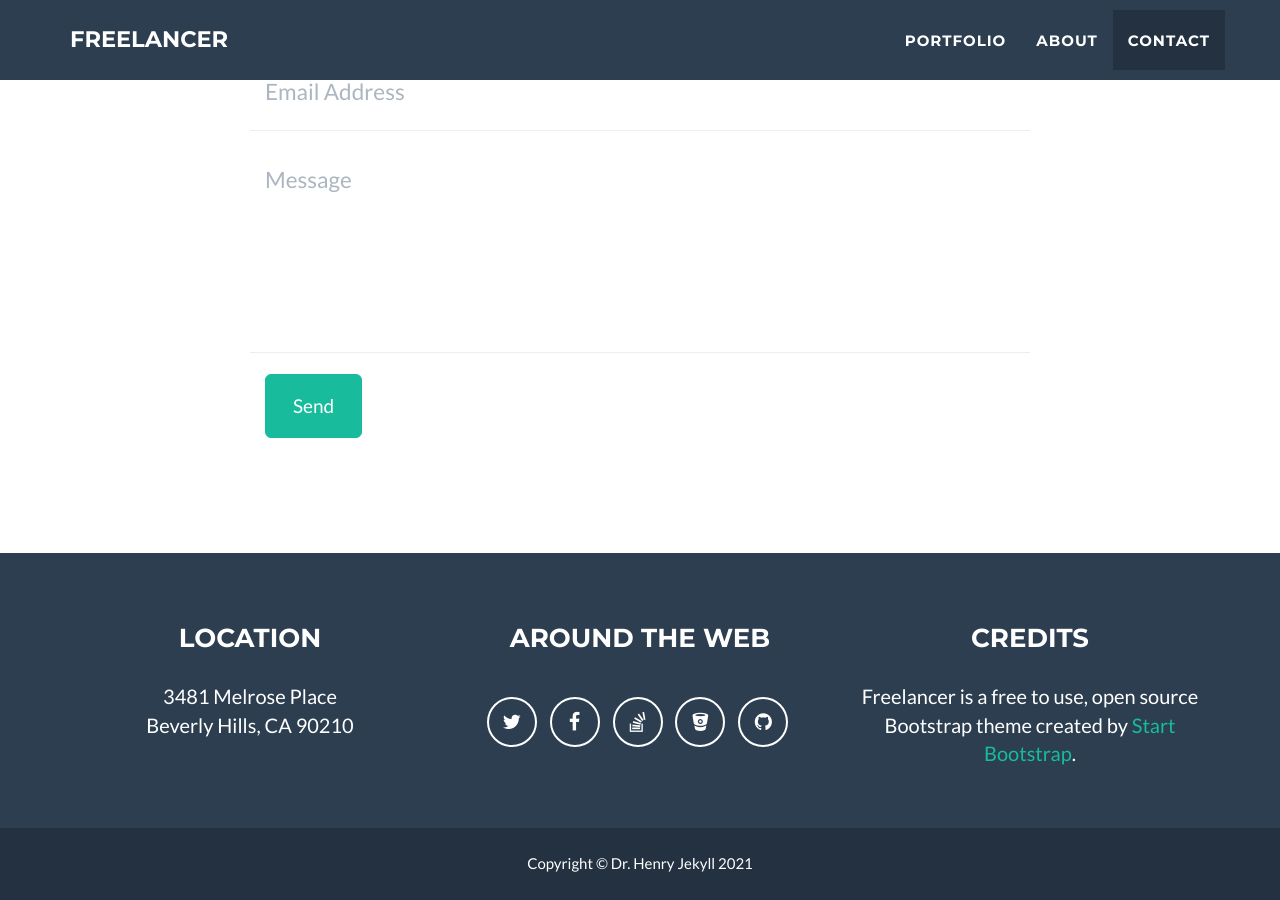
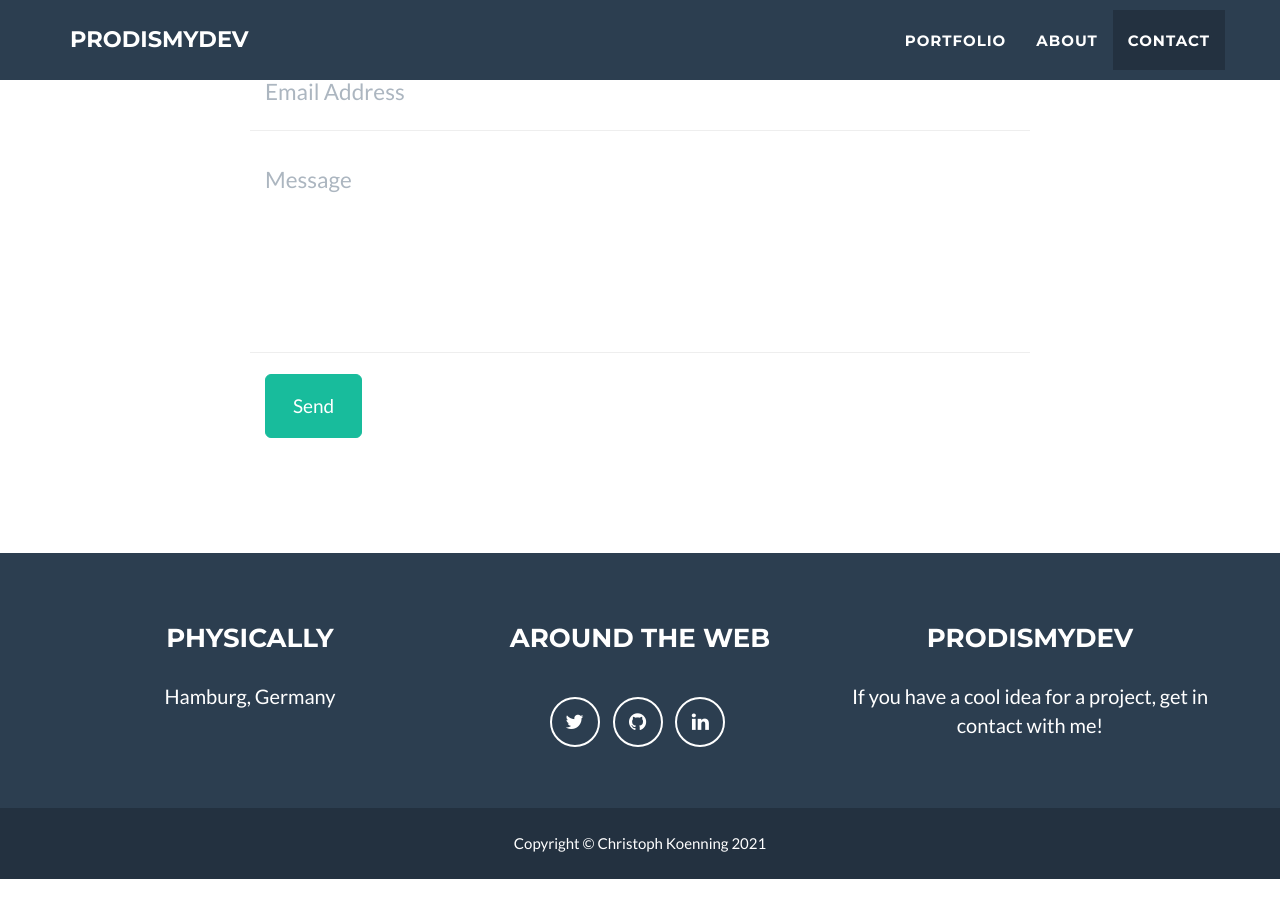
Before and after one commit to ProdIsMyDev/ProdIsMyDev, a Jekyll site: the page built from _posts/2014-07-18-project-1.markdown, in a window 1280 px wide and 900 px high, scrolled down 2492 px. Built offline with Jekyll 4.4.1, drawn with Linux system fonts in a browser that asks for light colours; after the commit the page ends 3371 px from its top, so only the background shows below that; some of the changed text lies outside the part shown.

Commit message:
Fixing Form and Updating config
Signed-off-by: ProdIsMyDev <chris@casualcompany.de>

```diff
--- a/_config.yml
+++ b/_config.yml
@@ -1,17 +1,14 @@
 # Site settings
-title: Freelancer
-email: your-email@domain.com
-url: https://github.com/jeromelachaud/freelancer-theme
-description: "Write an awesome description for your new site here. You can edit this line in _config.yml. It will appear in your document head meta (for Google search results) and in your feed.xml site description."
-keywords: "your keywords, separated by commas"
-skills: "Web Developer - Graphic Artist - User Experience Designer"
-meta_author: LastName FirstName
+title: ProdIsMyDev
+email: chris@casualcompany.de
+url: https://github.com/ProdIsMyDev/ProdIsMyDev
+description: "Christoph Koenning - Developer from Hamburg, Germany. I like to build cool stuff and also stream sometimes."
+keywords: "Christoph, Koenning, Stream, IT, Coding, CasualCompany, Developer, Development, Code, CS, ComputerScience"
+skills: "Full Stack Developer - ML & DL Enthusiast"
+meta_author: Koenning Christoph
 
 # Google webmaster tools
 google_verify:
-
-# https://ssl.bing.com/webmaster/configure/verify/ownership Option 2 content= goes here
-bing_verify:
 
 # Contact form:
 # - static : pass through formspree.io to validate email sending
@@ -32,31 +29,24 @@
 
 # Footer settings
 footer:
-  copyright: Dr. Henry Jekyll
-  location: Location
-  social: Around the Web
-  credits: Credits
+  copyright: Christoph Koenning
+  location: Physically
+  social: Around the web
+  credits: ProdIsMyDev
+
+address:
+  - line: Hamburg, Germany
 
 # Social networks usernames (many more available: google-plus, flickr, dribbble, pinterest, instagram, tumblr, linkedin, etc.)
 social:
   - title: twitter
-    url: http://twitter.com/jekyllrb
-  - title: facebook
-    url:
-  - title: stack-overflow
-    url: http://stackoverflow.com/questions/tagged/jekyll
-  - title: bitbucket
-    url: http://bitbucket.org/jekyll
+    url: https://twitter.com/ProdIsMyDev
   - title: github
-    url: http://github.com/jekyll
+    url: https://github.com/ProdIsMyDev
+  - title: linkedin
+    url: http://linkedin.com/in/christoph-koenning
 
-# Postal address (add as many lines as necessary)
-address:
-  - line: 3481 Melrose Place
-  - line: Beverly Hills, CA 90210
-
-# Credits content
-credits: 'Freelancer is a free to use, open source Bootstrap theme created by <a href="http://startbootstrap.com">Start Bootstrap</a>.'
+credits: If you have a cool idea for a project, get in contact with me!
 
 # Build settings
 markdown: kramdown
--- a/_includes/contact_static.html
+++ b/_includes/contact_static.html
@@ -9,7 +9,7 @@
 		</div>
 		<div class="row">
 			<div class="col-lg-8 col-lg-offset-2">
-				<form  action="//formspree.io/{{ site.email }}" method="POST" name="sentMessage" id="contactForm" novalidate>
+				<form  action="https://formspree.io/f/xnqlavgy" method="POST" name="sentMessage" id="contactForm" novalidate>
 					<div class="row control-group">
 						<div class="form-group col-xs-12 floating-label-form-group controls">
 							<label for="name">Name</label>
```
Also changed, not shown: Gemfile (+13 -1 lines), freelancer-theme-jekyll.gemspec (deleted), screenshot.png (deleted), 2 other files.
